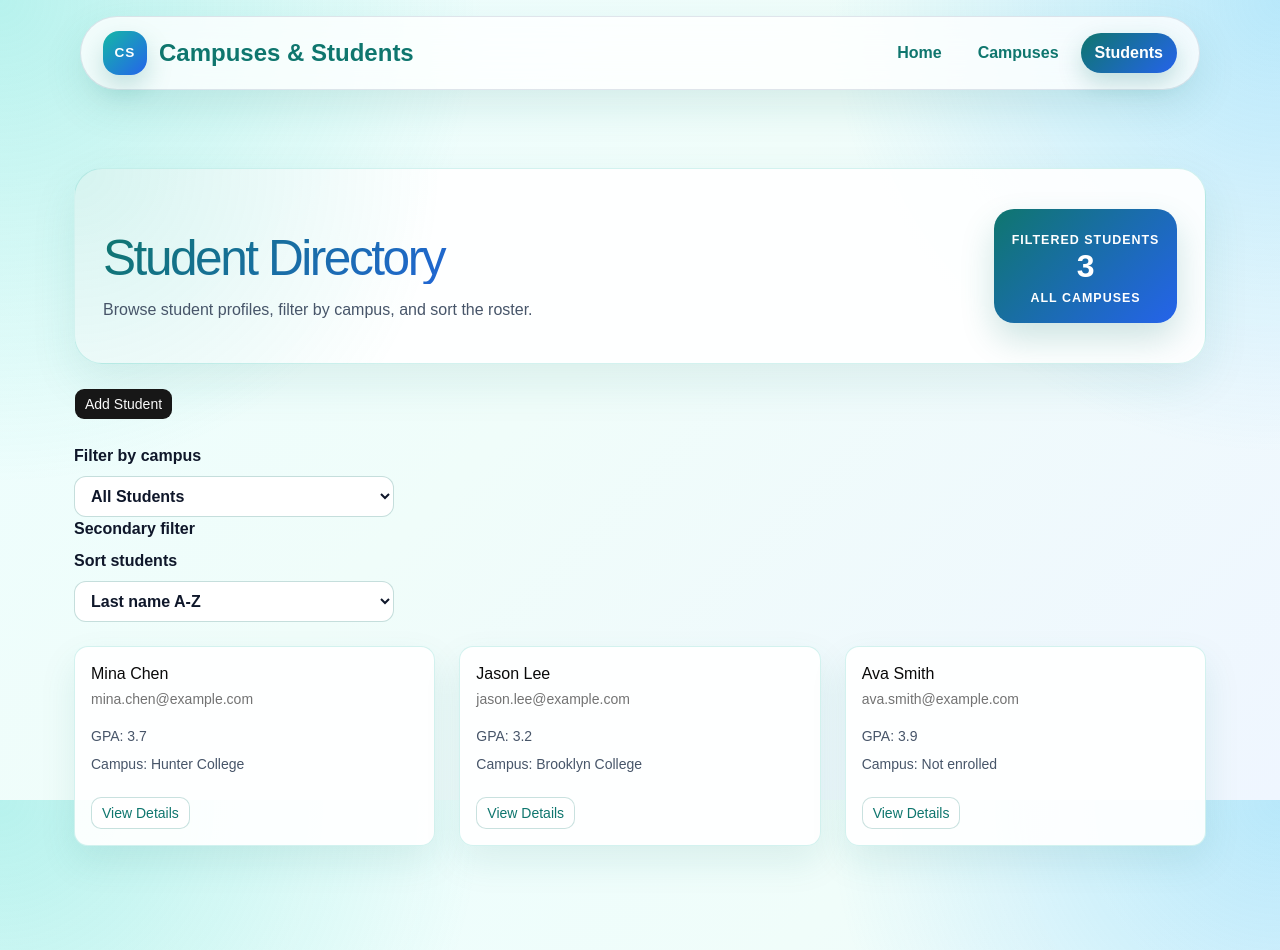
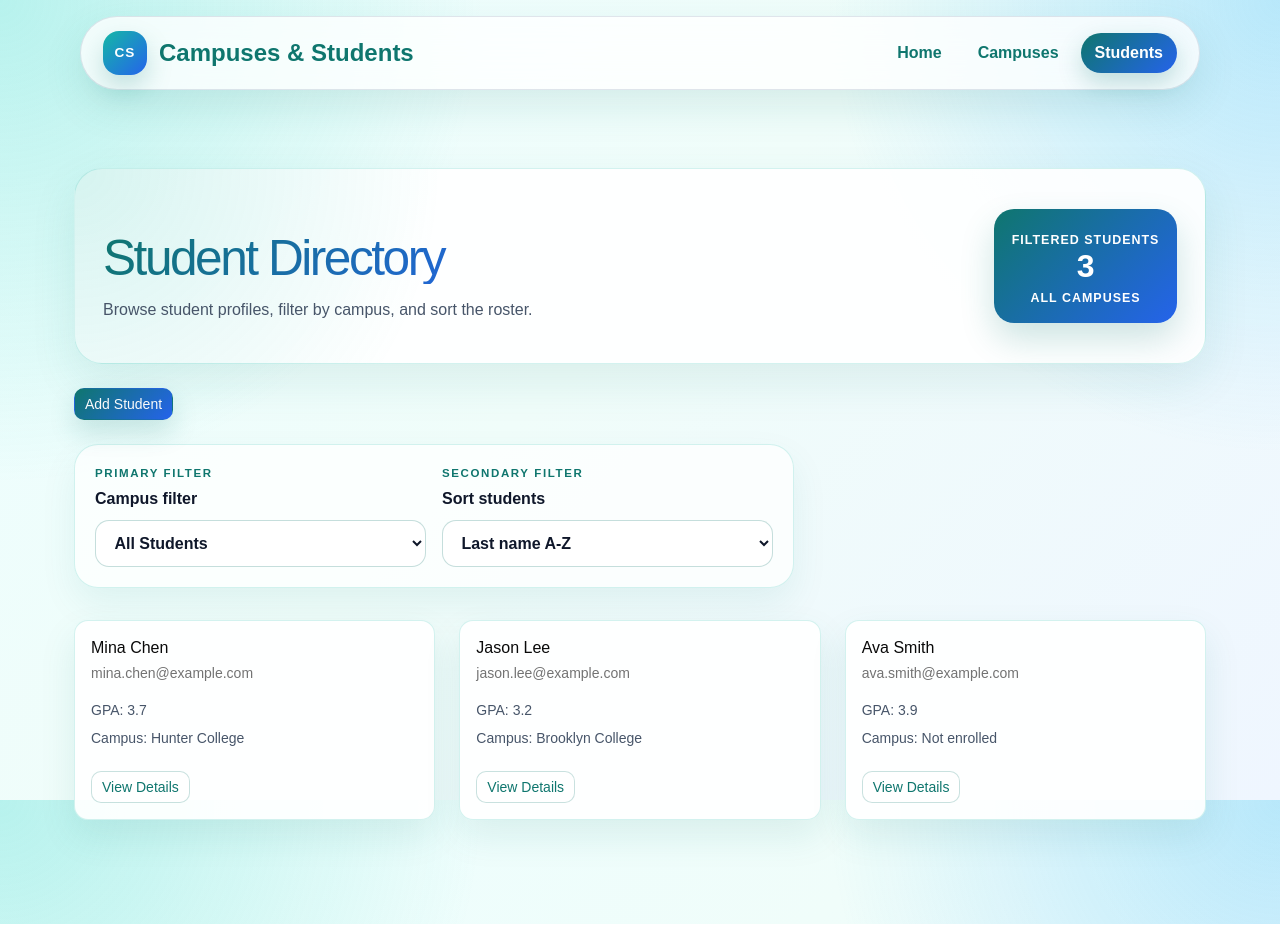
Before and after one commit to taizhenC/Final-Project_Fullstack-CRUD, a React (Vite) app in the folder my-app/: page /students in a window 1280 px wide. After the commit the page ends 924 px from the top, so only its background shows below. Built offline with nearby package versions, Linux system fonts and the light colour scheme.

Commit message:
Polish student directory layout

```diff
--- a/my-app/src/App.css
+++ b/my-app/src/App.css
@@ -772,3 +772,60 @@ body {
   line-height: 1.2;
   letter-spacing: -0.03em;
 }
+
+.student-filter-panel {
+  max-width: 720px;
+  margin-bottom: 2rem;
+  padding: 1.25rem;
+  border: 1px solid rgba(20, 184, 166, 0.18);
+  border-radius: 24px;
+  background: rgba(255, 255, 255, 0.72);
+  box-shadow: 0 16px 36px rgba(15, 118, 110, 0.08);
+  display: grid;
+  grid-template-columns: repeat(2, minmax(0, 1fr));
+  gap: 1rem;
+}
+
+.student-filter-panel label {
+  display: flex;
+  flex-direction: column;
+  gap: 0.55rem;
+  color: #0f172a;
+  font-weight: 700;
+}
+
+.student-filter-panel select {
+  width: 100%;
+  border: 1px solid rgba(15, 118, 110, 0.24);
+  border-radius: 14px;
+  padding: 0.8rem 0.9rem;
+  font: inherit;
+  background: white;
+  color: #0f172a;
+}
+
+.student-filter-panel select:focus {
+  outline: 2px solid rgba(20, 184, 166, 0.32);
+  border-color: #0f766e;
+}
+
+@media (max-width: 700px) {
+  .student-filter-panel {
+    grid-template-columns: 1fr;
+  }
+}
+
+.filter-kicker {
+  color: #0f766e;
+  font-size: 0.72rem;
+  font-weight: 800;
+  letter-spacing: 0.14em;
+  text-transform: uppercase;
+}
+
+.filter-title {
+  margin-top: -0.25rem;
+  color: #0f172a;
+  font-size: 1rem;
+  font-weight: 800;
+}
--- a/my-app/src/pages/StudentsPage.tsx
+++ b/my-app/src/pages/StudentsPage.tsx
@@ -62,14 +62,15 @@ function StudentsPage() {
             </div>
 
             <div className="page-actions">
-                <Button asChild>
+                <Button asChild className="add-campus-button">
                     <Link to="/students/new">Add Student</Link>
                 </Button>
             </div>
 
-            <div className="filter-bar">
+            <div className="student-filter-panel">
                 <label>
-                    Filter by campus
+                    <span className="filter-kicker">Primary filter</span>
+                    <span className="filter-title">Campus filter</span>
                     <select
                         value={selectedCampusId}
                         onChange={(event) => setSelectedCampusId(event.target.value)}
```
